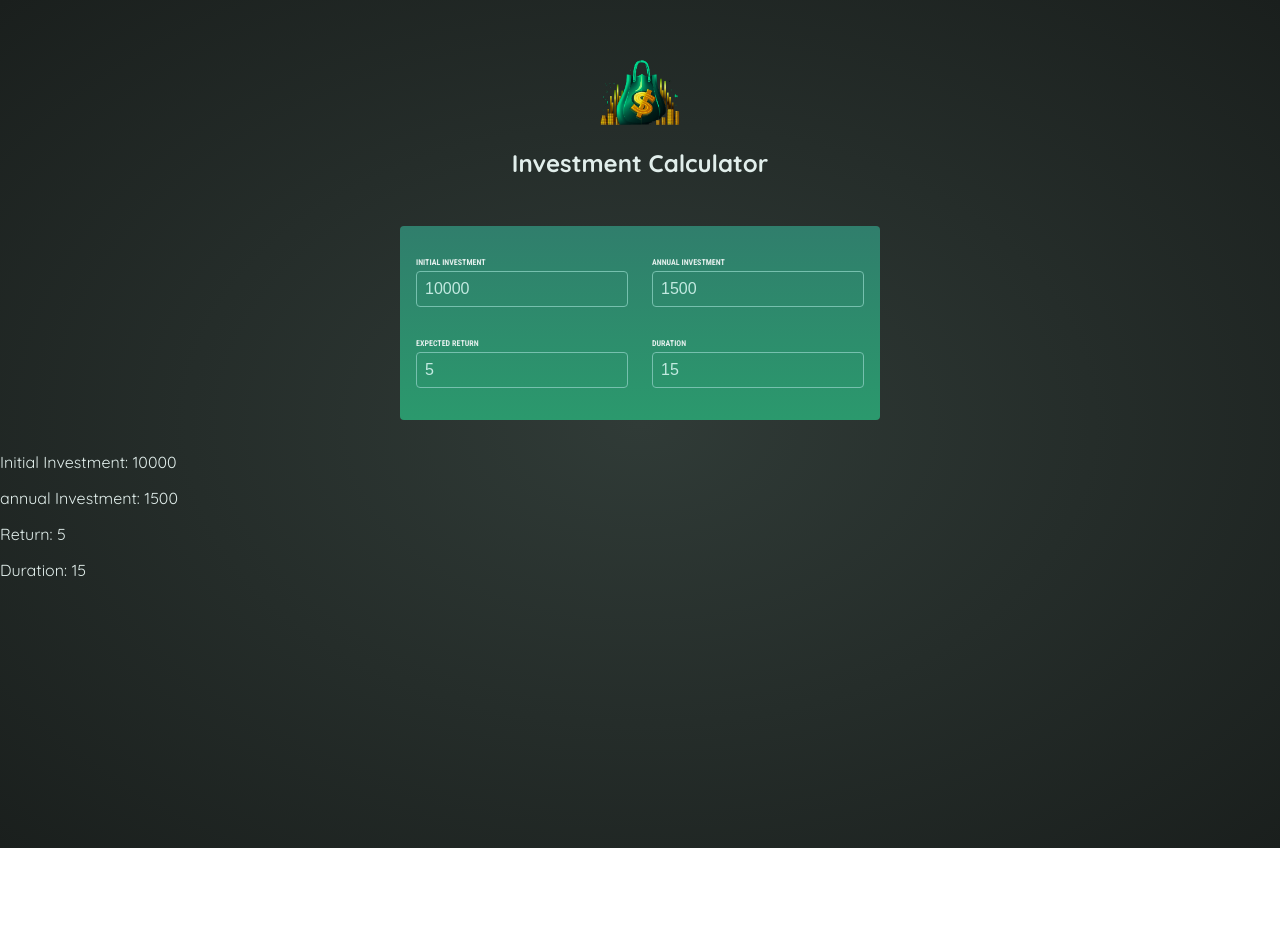
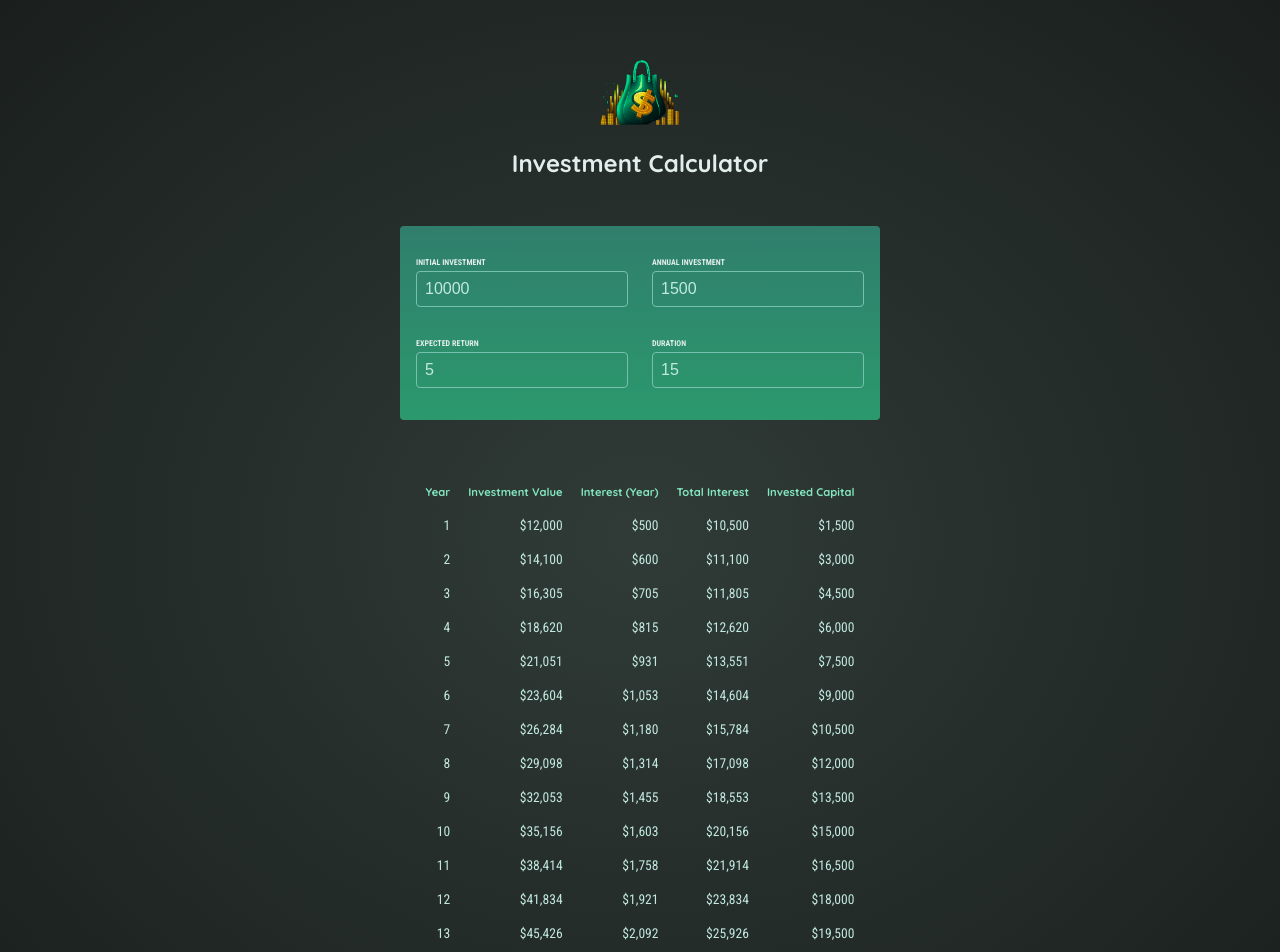
Before and after one commit to razarehan/invesment-calculator, a React (Vite) app: page / in a window 1280 px wide. Shown: the top 952 px of the page. Before the commit the page ends 848 px from the top, so only its background shows below. Built offline with nearby package versions, Linux system fonts and the light colour scheme.

Commit message:
show results

```diff
--- a/src/App.jsx
+++ b/src/App.jsx
@@ -15,7 +15,7 @@
     setUserInput(prevUserInput=> {
       return {
         ...prevUserInput,
-        [inputIdentifier]: newValue
+        [inputIdentifier]: +newValue
       }
     });
   }
--- a/src/components/Reacts.jsx
+++ b/src/components/Reacts.jsx
@@ -1,8 +1,30 @@
+import {calculateInvestmentResults, formatter} from '../util/investment'
 export default function Results({userInput}) {
+  const resultsData = calculateInvestmentResults(userInput);
   return <>
-    <p>Initial Investment: {userInput.initialInvestment}</p>
-    <p>annual Investment: {userInput.annualInvestment}</p>
-    <p>Return: {userInput.expectedReturn}</p>
-    <p>Duration: {userInput.duration}</p>
+    <table id='result'>
+      <thead>
+        <tr>
+          <th>Year</th>
+          <th>Investment Value</th>
+          <th>Interest (Year)</th>
+          <th>Total Interest</th>
+          <th>Invested Capital</th>
+        </tr>
+      </thead>
+      <tbody>
+        {resultsData.map(yearData=>{
+          const totalInterest = yearData.valueEndOfYear - yearData.annualInvestment * yearData.year;
+          const totalAmountInvested = yearData.valueEndOfYear - totalInterest;
+          return <tr key={yearData.year}>
+            <td>{yearData.year}</td>
+            <td>{formatter.format(yearData.valueEndOfYear)}</td>
+            <td>{formatter.format(yearData.interest)}</td>
+            <td>{formatter.format(totalInterest)}</td>
+            <td>{formatter.format(totalAmountInvested)}</td>
+          </tr>
+        })}
+      </tbody>
+    </table>
   </>
 }
```
